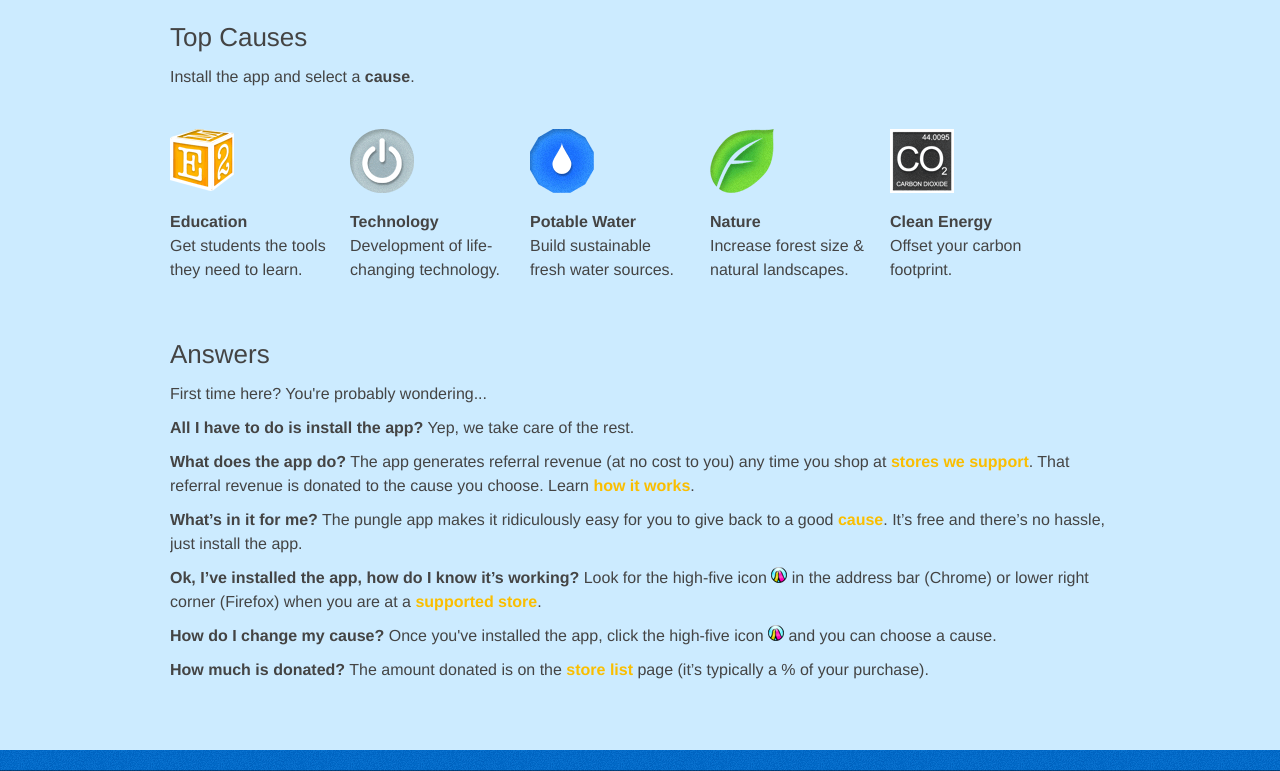
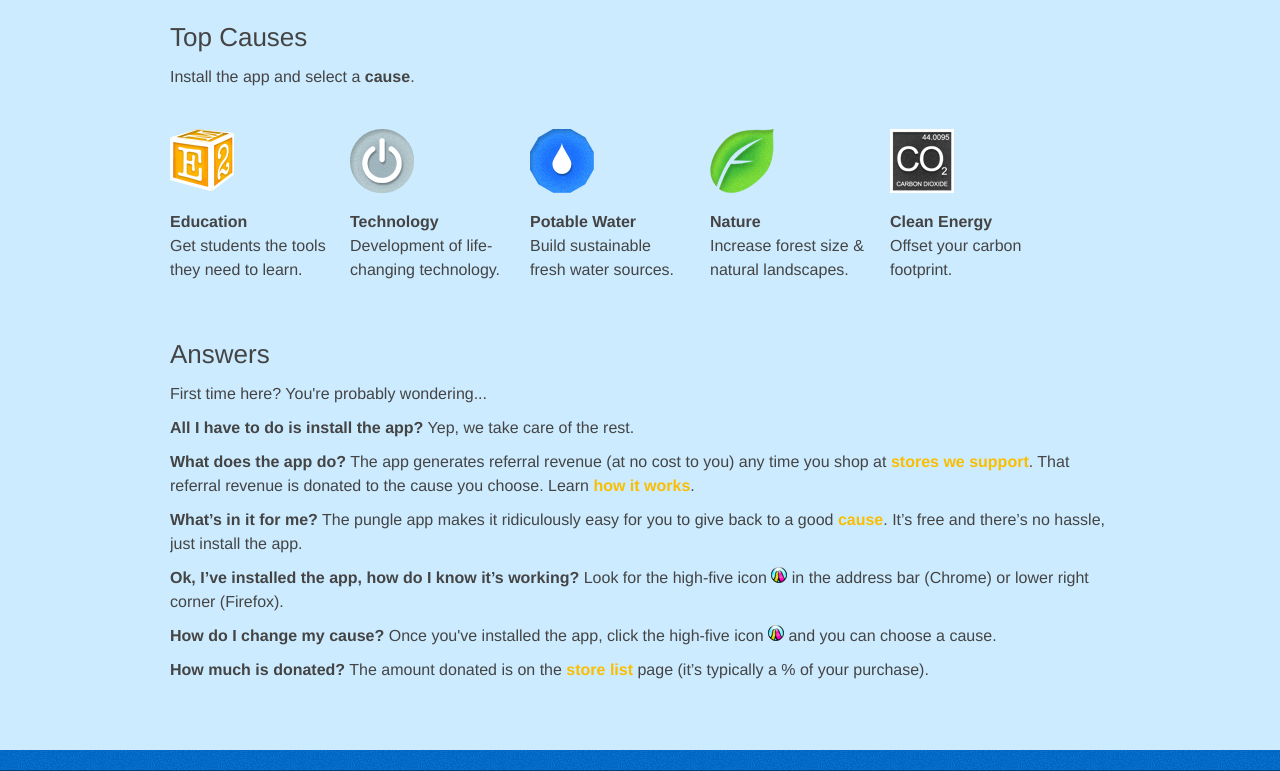
Before and after one commit to justinhammack/pungle-beta, a PHP site: page /about-us/ in a window 1280 px wide. Shown: the part 554-1325 px from the top of the page. Run offline with PHP 8.4, Linux system fonts and the light colour scheme; some libraries are stand-ins or nearby versions.

Commit message:
changed answers text

```diff
--- a/index.php
+++ b/index.php
@@ -138,7 +138,7 @@
 		    <p><strong>All I have to do is install the app?</strong> Yep, we take care of the rest.</p>
 		    <p><strong>What does the app do?</strong> The app generates referral revenue (at no cost to you) any time you shop at <a href="/shop/">stores we support</a>. That referral revenue is donated to the cause you choose. Learn <a href="/how-it-works/">how it works</a>.</p>
 		    <p><strong>What’s in it for me?</strong> The pungle app makes it ridiculously easy for you to give back to a good <a href="/cause-portfolio/">cause</a>. It’s free and there’s no hassle, just install the app.</p>
-		    <p><strong>Ok, I’ve installed the app, how do I know it’s working?</strong> Look for the high-five icon <img src="/images/icon.png" alt="pungle icon"> in the address bar (Chrome) or lower right corner (Firefox) when you are at a <a href="/shop/">supported store</a>.</p>
+		    <p><strong>Ok, I’ve installed the app, how do I know it’s working?</strong> Look for the high-five icon <img src="/images/icon.png" alt="pungle icon"> in the address bar (Chrome) or lower right corner (Firefox).</p>
 		    <p><strong>How do I change my cause?</strong> Once you've installed the app, click the high-five icon <img src="/images/icon.png" alt="pungle icon"> and you can choose a cause.</p>
 		    <p><strong>How much is donated?</strong> The amount donated is on the <a href="/shop/">store list</a> page (it’s typically a % of your purchase).</p>
 		    <br/><br/>
```
